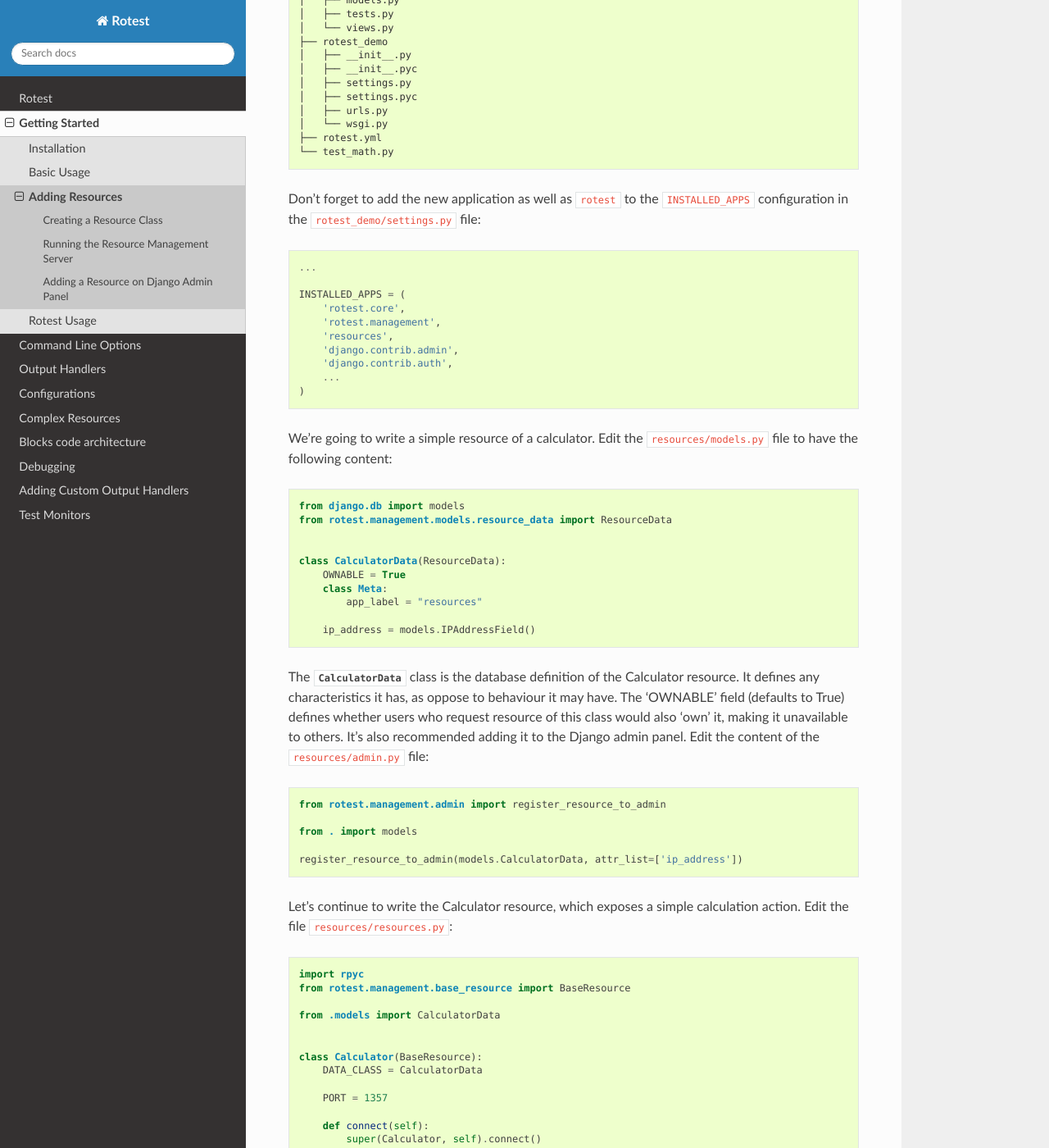
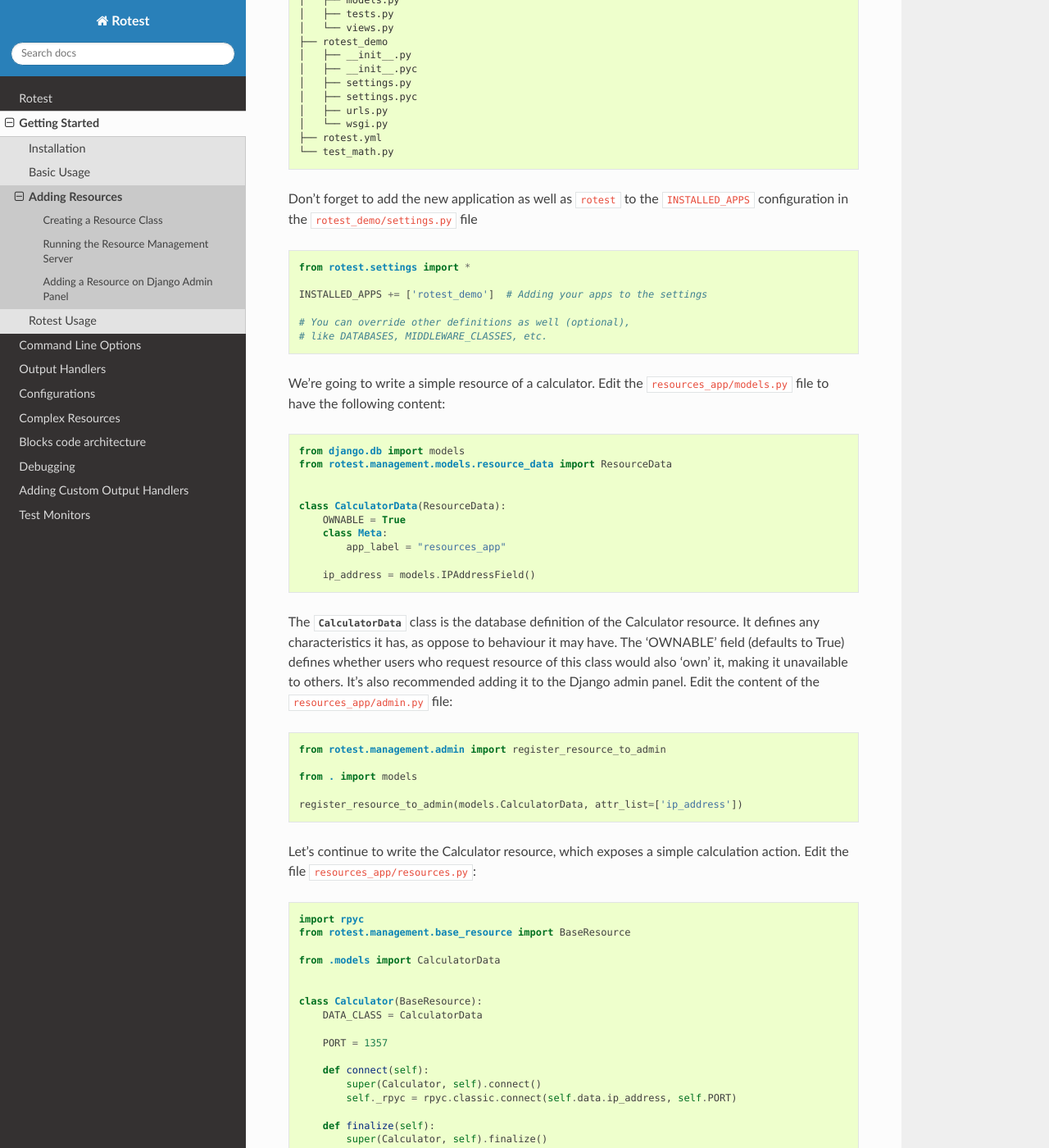
Before and after one commit to gregoil/rotest, a Sphinx documentation site: the page built from docs/intro/using_resources.rst, in a window 1280 px wide and 1400 px high, scrolled down 710 px. Shown: the whole window at 82% size. Built offline with Sphinx 7.4.7 and the Read the Docs theme 2.0.0, drawn with Linux system fonts in a browser that asks for light colours; the version number could not be read and is left out; some of the changed text lies outside the part shown.

Commit message:
fixed docs

```diff
--- a/docs/advanced/blocks.rst
+++ b/docs/advanced/blocks.rst
@@ -136,8 +136,7 @@
 
    .. code-block:: python
 
-       release_resources(
-           <dict of the dynamically locked resources, name: instance>)
+       release_resources(<list of the dynamically locked resource names>)
 
    Resources can be locked locally and globally in regarding to the containing
    flow, i.e. by locking the resources using the parent's method:
--- a/docs/intro/basic_usage.rst
+++ b/docs/intro/basic_usage.rst
@@ -117,6 +117,10 @@
   that defines all relevant Django configuration (DB configuration, installed
   Django applications, and so on).
 
+Note that in the next section (:ref:`adding_resources`) you'll change the
+`settings.py` file to enable using Rotest infrastructure over Django.
+
+
 Adding Tests
 ============
 
--- a/docs/intro/more_on_testing.rst
+++ b/docs/intro/more_on_testing.rst
@@ -82,7 +82,7 @@
 
     from rotest.core import TestCase
 
-    from resources.resources import Calculator
+    from resources_app.resources import Calculator
 
 
     class AddTest(TestCase):
@@ -171,7 +171,7 @@
 
       from rotest.core import TestCase
 
-      from resources.resources import Calculator
+      from resources_app.resources import Calculator
 
 
       class AddTest(TestCase):
@@ -199,7 +199,7 @@
 
       from rotest.core import TestCase
 
-      from resources.resources import Calculator
+      from resources_app.resources import Calculator
 
 
       class AddTest(TestCase):
--- a/docs/intro/using_resources.rst
+++ b/docs/intro/using_resources.rst
@@ -1,3 +1,5 @@
+.. _adding_resources:
+
 ================
 Adding Resources
 ================
@@ -18,15 +20,15 @@
 
 .. code-block:: console
 
-    $ django-admin startapp resources
+    $ django-admin startapp resources_app
 
-You'll see a new directory named :file:`resources`, in the following structure:
+You'll see a new directory named :file:`resources_app`, in the following structure:
 
 .. code-block:: console
 
     .
     ├── manage.py
-    ├── resources
+    ├── resources_app
     │   ├── admin.py
     │   ├── __init__.py
     │   ├── migrations
@@ -45,23 +47,19 @@
     └── test_math.py
 
 Don't forget to add the new application as well as ``rotest`` to the
-``INSTALLED_APPS`` configuration in the :file:`rotest_demo/settings.py` file:
+``INSTALLED_APPS`` configuration in the :file:`rotest_demo/settings.py` file
 
 .. code-block:: python
 
-    ...
+    from rotest.settings import *
 
-    INSTALLED_APPS = (
-        'rotest.core',
-        'rotest.management',
-        'resources',
-        'django.contrib.admin',
-        'django.contrib.auth',
-        ...
-    )
+    INSTALLED_APPS += ['rotest_demo']  # Adding your apps to the settings
+
+    # You can override other definitions as well (optional),
+    # like DATABASES, MIDDLEWARE_CLASSES, etc.
 
 We're going to write a simple resource of a calculator. Edit the
-:file:`resources/models.py` file to have the following content:
+:file:`resources_app/models.py` file to have the following content:
 
 .. code-block:: python
 
@@ -72,7 +70,7 @@
     class CalculatorData(ResourceData):
         OWNABLE = True
         class Meta:
-            app_label = "resources"
+            app_label = "resources_app"
 
         ip_address = models.IPAddressField()
 
@@ -81,7 +79,7 @@
 have. The 'OWNABLE' field (defaults to True) defines whether users who request
 resource of this class would also 'own' it, making it unavailable to others.
 It's also recommended adding it to the Django admin panel. Edit the
-content of the :file:`resources/admin.py` file:
+content of the :file:`resources_app/admin.py` file:
 
 .. code-block:: python
 
@@ -92,7 +90,7 @@
     register_resource_to_admin(models.CalculatorData, attr_list=['ip_address'])
 
 Let's continue to write the Calculator resource, which exposes a simple
-calculation action. Edit the file :file:`resources/resources.py`:
+calculation action. Edit the file :file:`resources_app/resources.py`:
 
 .. code-block:: python
 
@@ -180,12 +178,12 @@
 .. code-block:: console
 
     $ python manage.py makemigrations
-    Migrations for 'resources':
+    Migrations for 'resources_app':
       0001_initial.py:
         - Create model CalculatorData
     $ python manage.py migrate
     Operations to perform:
-      Apply all migrations: core, management, sessions, admin, auth, contenttypes, resources
+      Apply all migrations: core, management, sessions, admin, auth, contenttypes, resources_app
     Running migrations:
       Applying contenttypes.0001_initial... OK
       Applying auth.0001_initial... OK
@@ -205,7 +203,7 @@
       Applying core.0001_initial... OK
       Applying core.0002_auto_20170308_1248... OK
       Applying management.0013_auto_20170308_1248... OK
-      Applying resources.0001_initial... OK
+      Applying resources_app.0001_initial... OK
       Applying sessions.0001_initial... OK
 
 The first command creates a migrations file, that orders changing the database
```
Also changed, not shown: docs/advanced/complex_resources.rst (+5 -5 lines).
